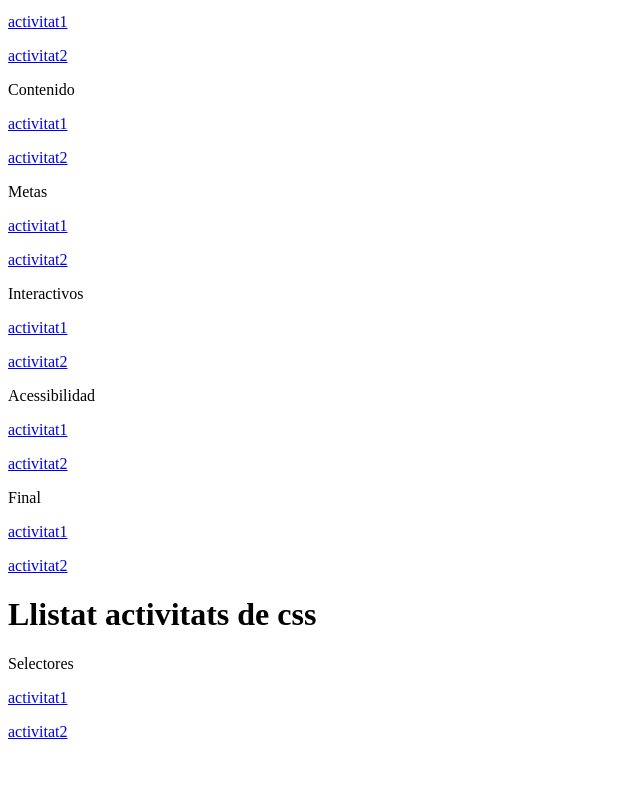
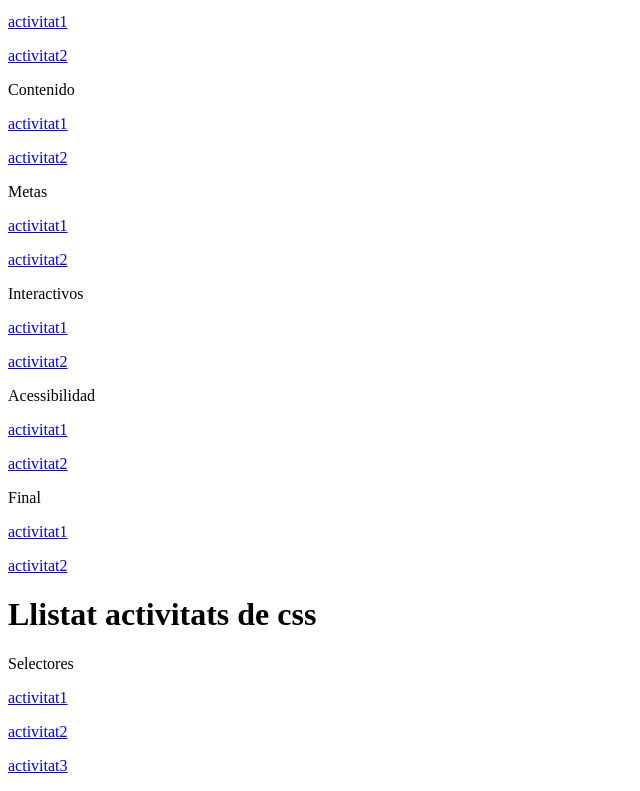
Before and after one commit to rekyjm/prova, a plain HTML site: page activitats/activitats.html in a window 1280 px wide. Shown: the part 1189-1980 px from the top of the page, without its empty margins (0-640 px from the left). Before the commit the page ends 1946 px from the top, so only its background shows below. Drawn offline with Linux system fonts and the light colour scheme.

Commit message:
Update activitats.html

```diff
--- a/activitats/activitats.html
+++ b/activitats/activitats.html
@@ -62,6 +62,7 @@
     <p>Selectores</p>
     <p><a href="css/03_selectores/01.css">activitat1</a></p>
     <p><a href="css/03_selectores/02.css">activitat2</a></p>
+    <p><a href="css/03_selectores/03.css">activitat3</a></p>
 
 
 
```
